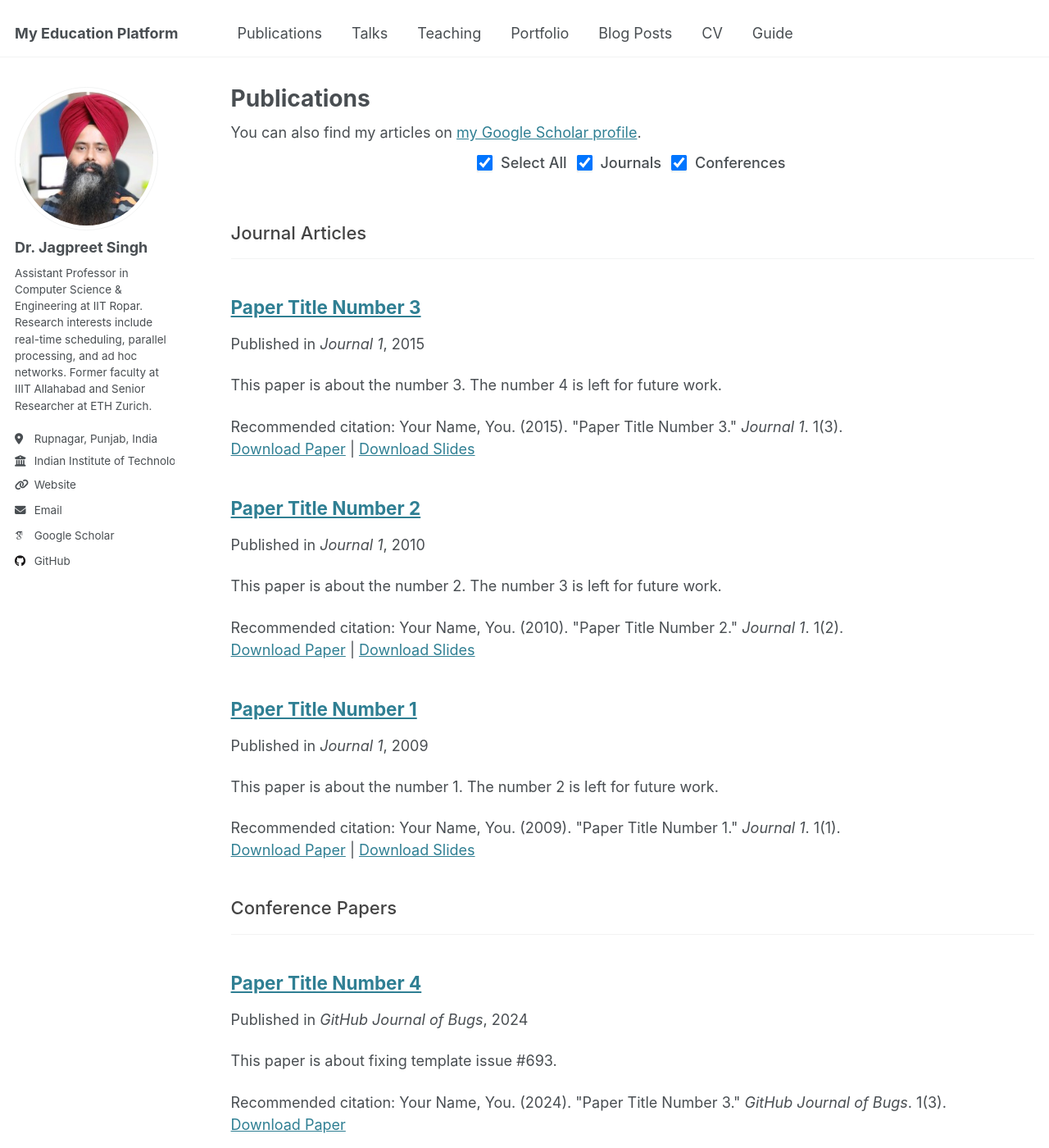
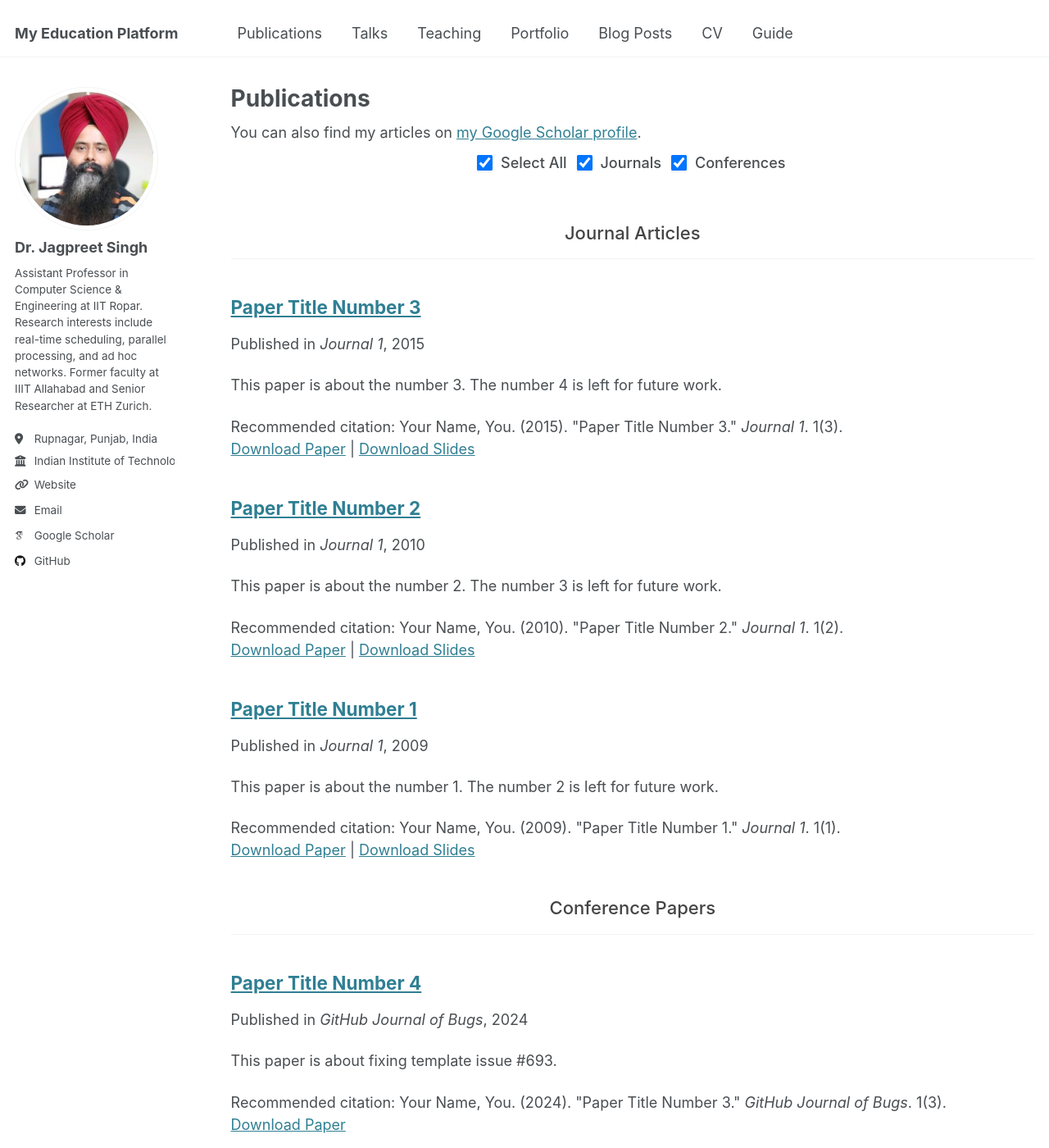
Before and after one commit to Sharma-eng-cli/Sharma-eng-cli.github.io, a Jekyll site: the page built from _pages/publications.html, in a window 1280 px wide and 1400 px high. Shown: the whole window at 82% size. Built offline with Jekyll 4.4.1, drawn with Linux system fonts in a browser that asks for light colours; some web fonts are replaced.

Commit message:
Modified layout for mobile and updated about section frame

```diff
--- a/assets/css/style.css
+++ b/assets/css/style.css
@@ -47,12 +47,30 @@
     gap: 5px; /* Adds space between checkbox and text */
 }
 /* Make category titles more elegant */
+/* Default category title styling */
 .category-title {
-    font-size: 22px; /* Adjust the size */
+    font-size: 22px; /* Standard size for larger screens */
     font-weight: 500; /* Less bold */
     color: #444; /* Softer color */
     margin-bottom: 10px;
+    text-align: center; /* Center align for better readability */
 }
+
+/* Adjust category titles for mobile screens */
+@media (max-width: 768px) {
+    .category-title {
+        font-size: 18px; /* Slightly smaller for mobile */
+        margin-bottom: 8px; /* Adjust spacing */
+    }
+}
+
+@media (max-width: 480px) {
+    .category-title {
+        font-size: 16px; /* Even smaller for very small screens */
+        margin-bottom: 6px;
+    }
+}
+
 /* Make filter checkboxes appear in a horizontal row */
 .filter-container {
     display: flex;
```
Also changed, not shown: _pages/about.md (+5 -2 lines).
